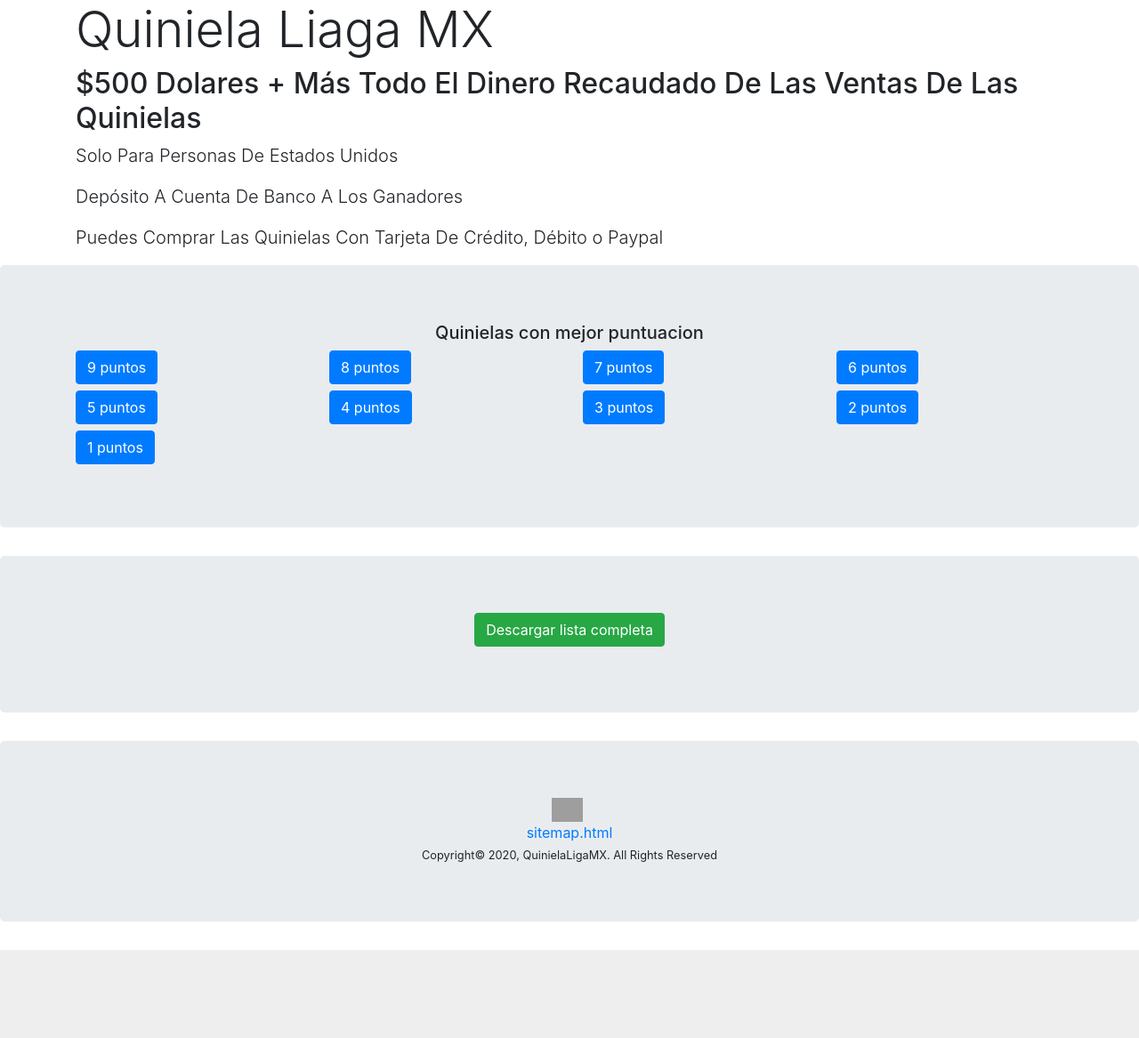
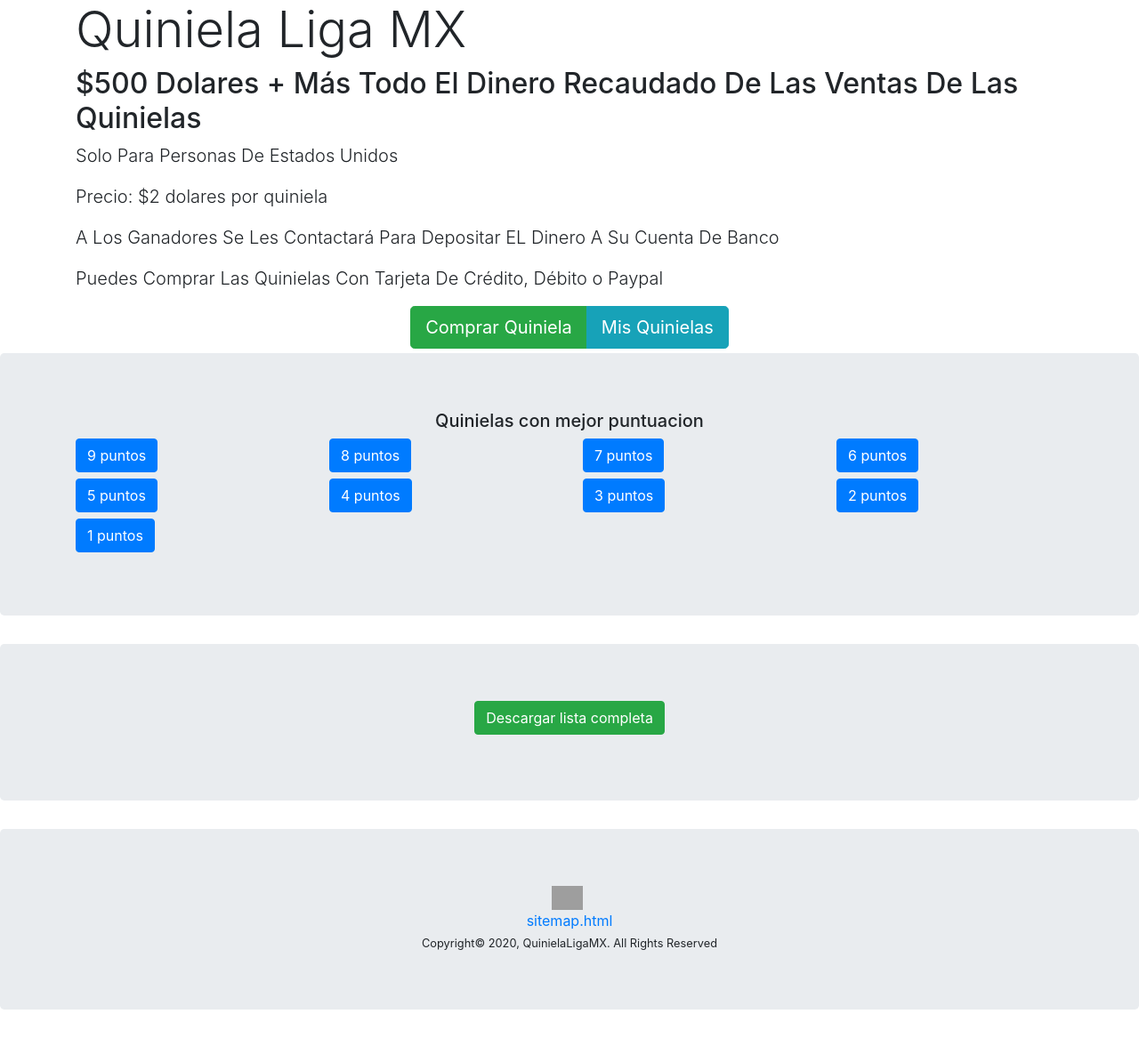
Before and after one commit to silvano905/twerk2020, a Django app: page / in a window 1280 px wide. Shown: the part 56-1223 px from the top of the page at 89% size. Before the commit the page ends 1124 px from the top, so only its background shows below. Run offline with Django 3.2, Linux system fonts and the light colour scheme; data that the repository does not hold is empty; some libraries are stand-ins or nearby versions; grey boxes are pictures that could not be loaded.

Commit message:
djfnifnk

```diff
--- a/tip/templates/tip/tip_list.html
+++ b/tip/templates/tip/tip_list.html
@@ -5,15 +5,24 @@
 
 <div class="prize">
   <div class="container">
-      <h1 class="display-4"> Quiniela Liaga MX</h1>
+
+      <h1 class="display-4">Quiniela Liga MX</h1>
       <h2>$500 Dolares + Más Todo El Dinero Recaudado De Las Ventas De Las Quinielas</h2>
       <p class="lead">Solo Para Personas De Estados Unidos</p>
-      <p class="lead">Depósito A Cuenta De Banco A Los Ganadores</p>
+      <p class="lead">Precio: $2 dolares por quiniela</p>
+      <p class="lead">A Los Ganadores Se Les Contactará Para Depositar EL Dinero A Su Cuenta De Banco</p>
       <p class="lead">Puedes Comprar Las Quinielas Con Tarjeta De Crédito, Débito o Paypal</p>
+
+      <div style="text-align: center">
+        <div class="btn-group" role="group" aria-label="Basic example">
+            <a href="{% url 'tips:create_tip'%}" class="btn btn-success btn-lg" role="button" aria-pressed="true" style="margin-bottom: 5px">Comprar Quiniela</a>
+            <a href="{% url 'tips:for_user' username=request.user.username%}" class="btn btn-info btn-lg" role="button" aria-pressed="true" style="margin-bottom: 5px">Mis Quinielas</a>
+        </div>
+      </div>
+
   </div>
 </div>
 
-<div>
 
 <div class="jumbotron">
 <h5 style="text-align: center">Quinielas con mejor puntuacion</h5>
```
